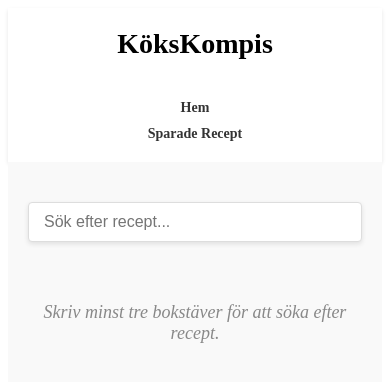
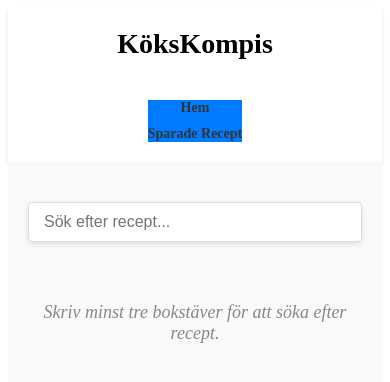
Before and after one commit to onv2487/da395a-projekt, a React (Create React App) app: page / in a window 390 px wide. Shown: the top 382 px of the page. Built offline with nearby package versions, Linux system fonts and the light colour scheme.

Commit message:
Update Header.css

```diff
--- a/src/components/Header/Header.css
+++ b/src/components/Header/Header.css
@@ -52,6 +52,13 @@
         align-items: center;
         gap: 10px;
         margin-top: 20px;
+        background-color: #007bff;
+        color: #fff;
+        transition: background-color 0.3s ease;
+    }
+
+    .category-selector button:hover {
+        background-color: #0056b3;
     }
 
     .nav-link {
```
